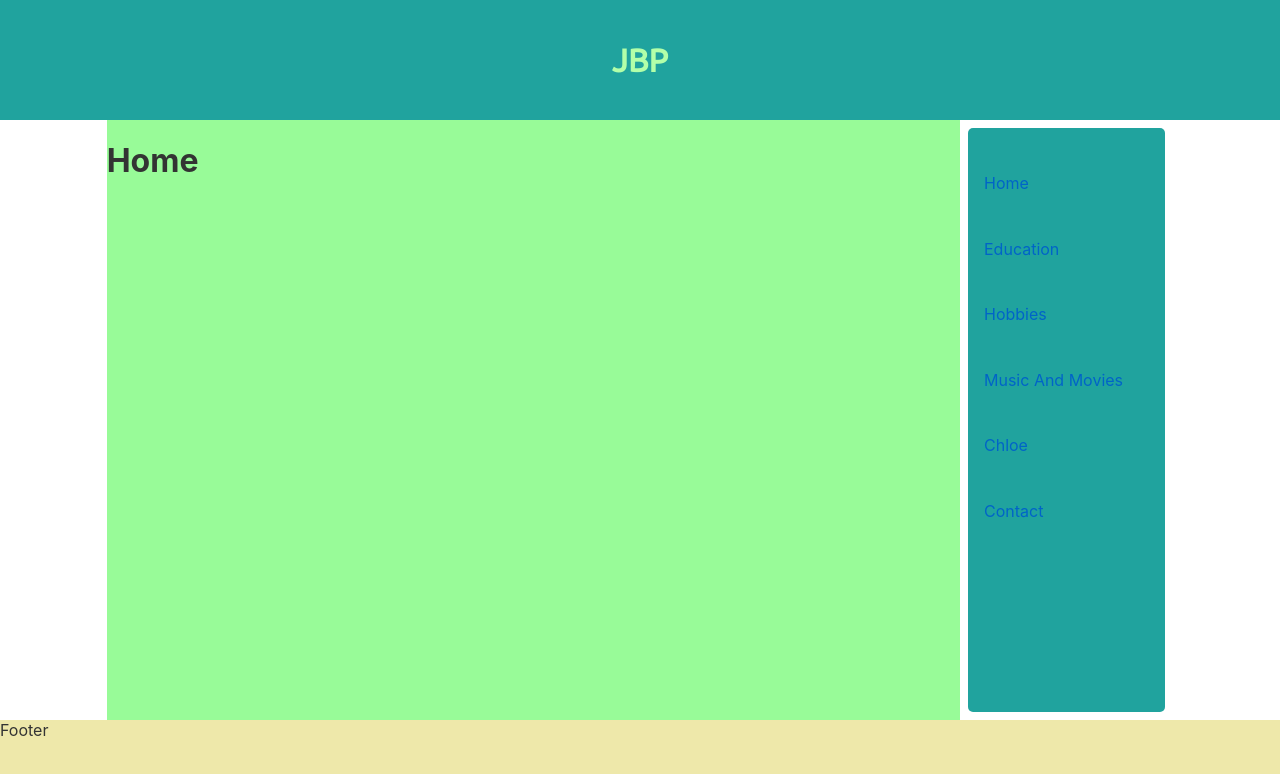
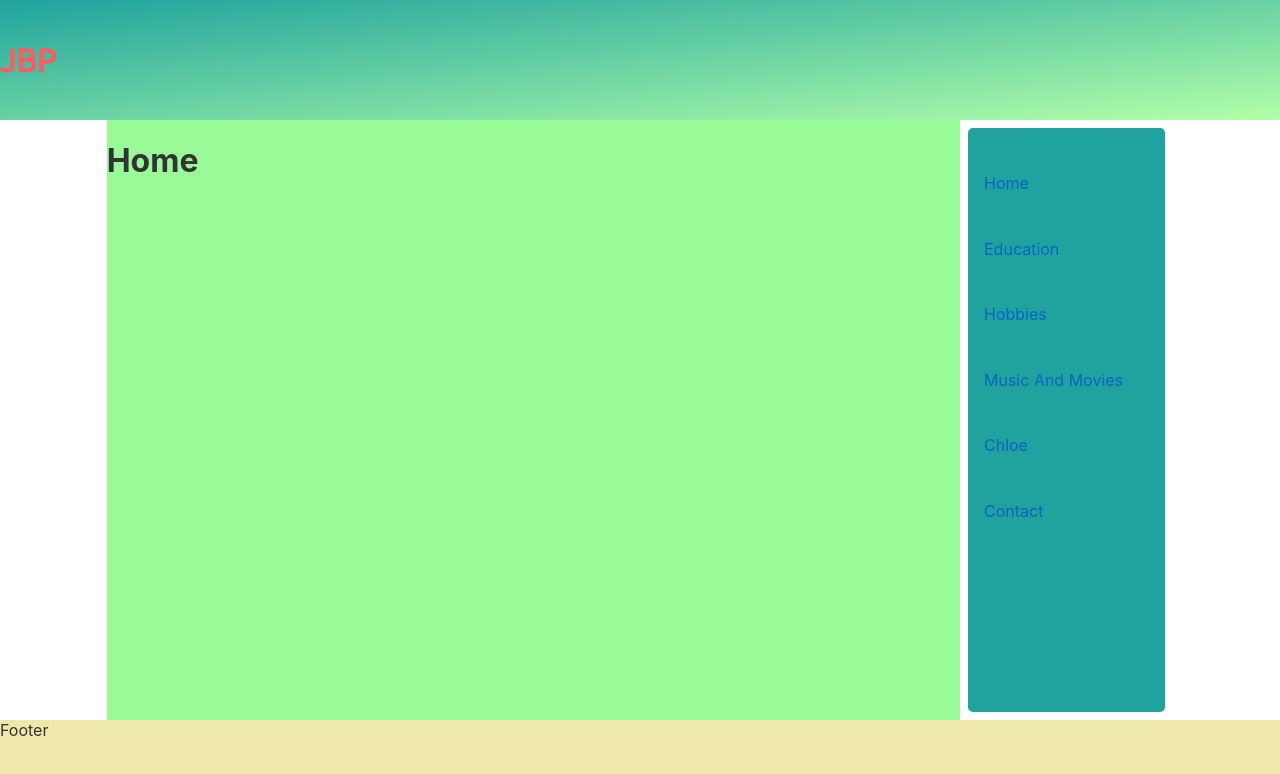
Before and after one commit to popejb1116/jbp-website-ui, a Svelte app: page / in a window 1280 px wide. Shown: the top 774 px of the page. Built offline with nearby package versions, Linux system fonts and the light colour scheme.

Commit message:
Minor styling updates to header

```diff
--- a/public/global.css
+++ b/public/global.css
@@ -65,4 +65,5 @@ button:focus {
 * {
    --theme-primary: #20A39E;
    --theme-secondary: #B2FFA9;
+   --theme-accent: #FF5A5F;
 }
--- a/src/layout/header/Header.svelte
+++ b/src/layout/header/Header.svelte
@@ -9,11 +9,15 @@
       grid-area: head;
 
       display: flex;
-      justify-content: center;
+      justify-content: flex-start;
       align-items: center;
 
-      background: var(--theme-primary);
-      color: var(--theme-secondary);
+      background: linear-gradient(
+         to bottom right,
+         var(--theme-primary),
+         var(--theme-secondary)
+      );
+      color: var(--theme-accent);
    }
 </style>
 
```
